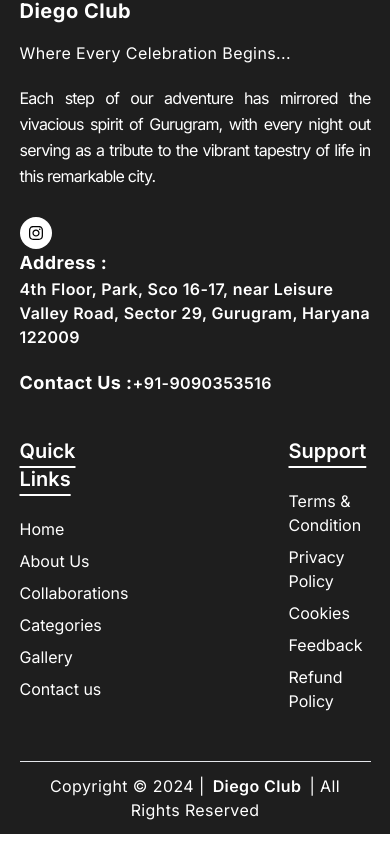
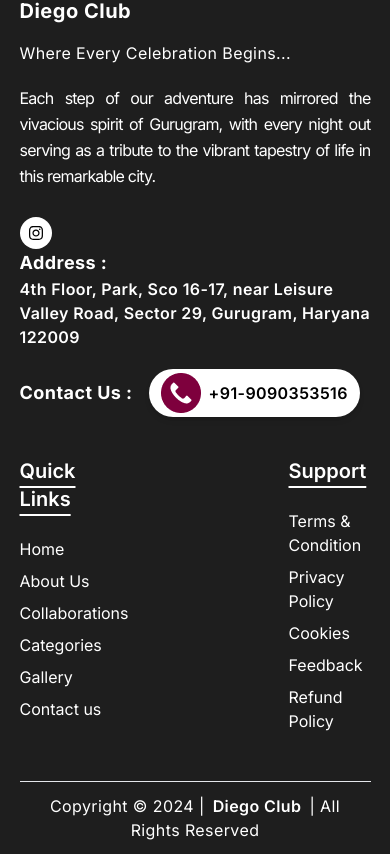
Before and after one commit to DigitalCappuccino0071/diego-club, a Next.js app: page / in a window 390 px wide. Shown: the part 6579-7433 px from the top of the page. Built offline with nearby package versions, Linux system fonts and the light colour scheme.

Commit message:
footer phone num updated

```diff
--- a/package.json
+++ b/package.json
@@ -1,3 +1,4 @@
+
 {
   "name": "diego-club",
   "version": "0.1.0",
--- a/src/components/common/Footer.js
+++ b/src/components/common/Footer.js
@@ -51,7 +51,13 @@
                                        <p className="font-bold  text-lg">Address :</p>  4th Floor, Park, Sco 16-17, near Leisure Valley Road, Sector 29, Gurugram, Haryana 122009
                                     </p>
                                     <p className="text-white font-semibold flex space-x-4 items-center pt-5">
-                                       <p className="font-bold  text-lg">Contact Us :</p> +91-9090353516
+                                       <p className="font-bold  text-lg">Contact Us :</p>  <Link
+                            href="tel:9090353516"
+                            className=" w-fit shadow-md flex space-x-2 px-3 py-1 rounded-full items-center justify-between bg-white"
+                        >
+                            <img src="/home/call.png" alt="" />
+                            <span className="font-semibold text-black"> +91-9090353516</span>
+                        </Link>
                                     </p>
                                 </div>
                             </div>
```
